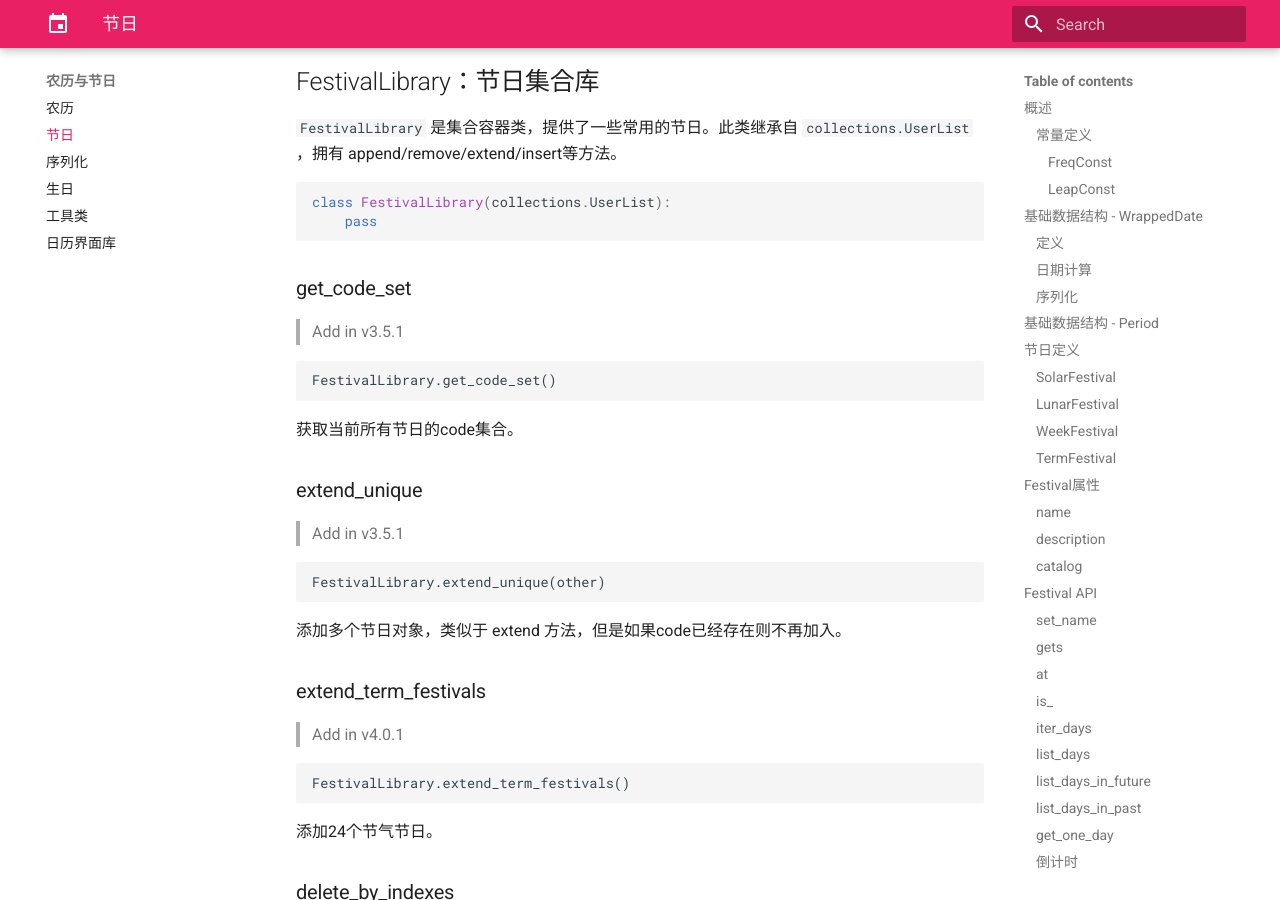
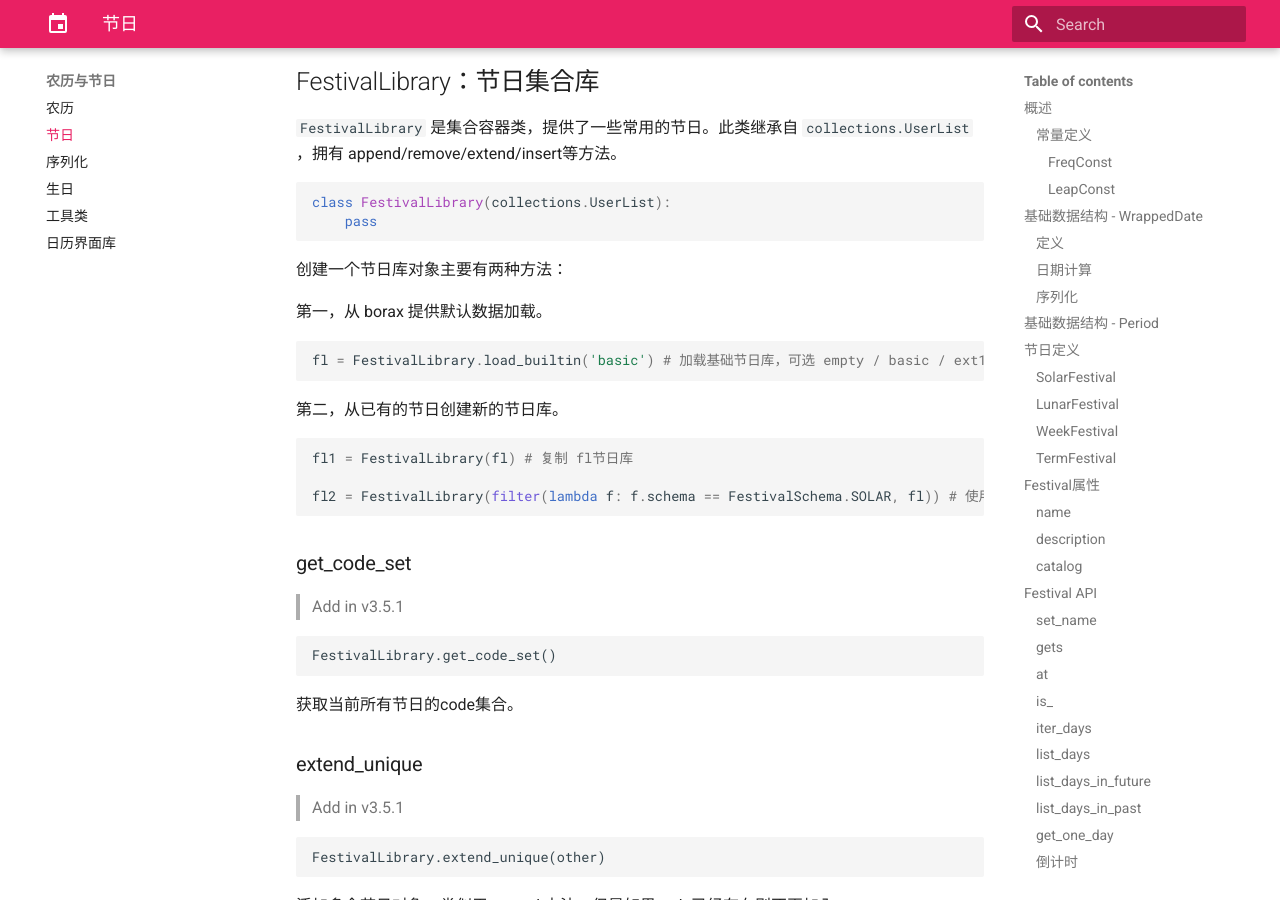
Before and after one commit to kinegratii/borax, an MkDocs documentation site: the page built from docs/guides/festivals2.md, in a window 1280 px wide and 900 px high, scrolled down 10040 px. Built offline with MkDocs 1.6.1 and Material for MkDocs 9.7.7, drawn with Linux system fonts in a browser that asks for light colours.

Commit message:
:pencil: Update document

````diff
--- a/docs/guides/festivals2.md
+++ b/docs/guides/festivals2.md
@@ -397,6 +397,22 @@ class FestivalLibrary(collections.UserList):
     pass
 ```
 
+创建一个节日库对象主要有两种方法：
+
+第一，从 borax 提供默认数据加载。
+
+```python
+fl = FestivalLibrary.load_builtin('basic') # 加载基础节日库，可选 empty / basic / ext1
+```
+
+第二，从已有的节日创建新的节日库。
+
+```python
+fl1 = FestivalLibrary(fl) # 复制 fl节日库
+
+fl2 = FestivalLibrary(filter(lambda f: f.schema == FestivalSchema.SOLAR, fl)) # 使用函数式编程过滤其中的公历型节日
+```
+
 ### get_code_set
 
 > Add in v3.5.1
````
Also changed, not shown: docs/guides/lunardate.md (+1 -1 lines).
